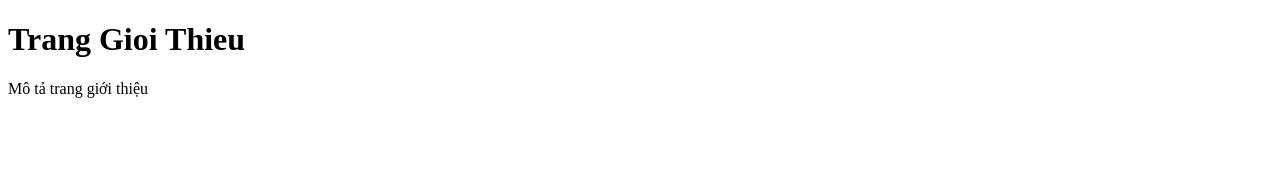
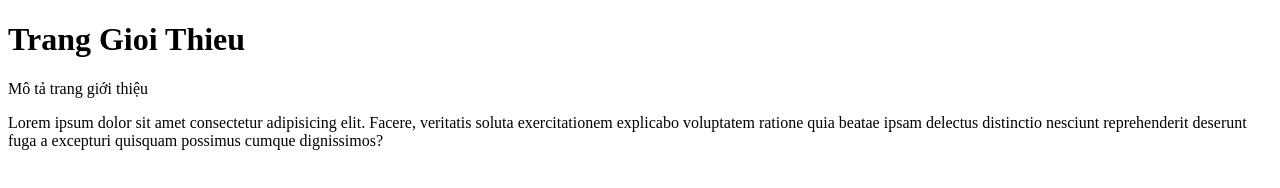
Before and after one commit to undertanker86/test-git, a plain HTML site: page gioi-thieu.html in a window 1280 px wide. Drawn offline with Linux system fonts and the light colour scheme.

Commit message:
Update Page gioi-thieu

```diff
--- a/gioi-thieu.html
+++ b/gioi-thieu.html
@@ -9,5 +9,7 @@
     <h1>Trang Gioi Thieu</h1>
 
     <p>Mô tả trang giới thiệu</p>
+
+    <p>Lorem ipsum dolor sit amet consectetur adipisicing elit. Facere, veritatis soluta exercitationem explicabo voluptatem ratione quia beatae ipsam delectus distinctio nesciunt reprehenderit deserunt fuga a excepturi quisquam possimus cumque dignissimos?</p>
 </body>
 </html>
```
